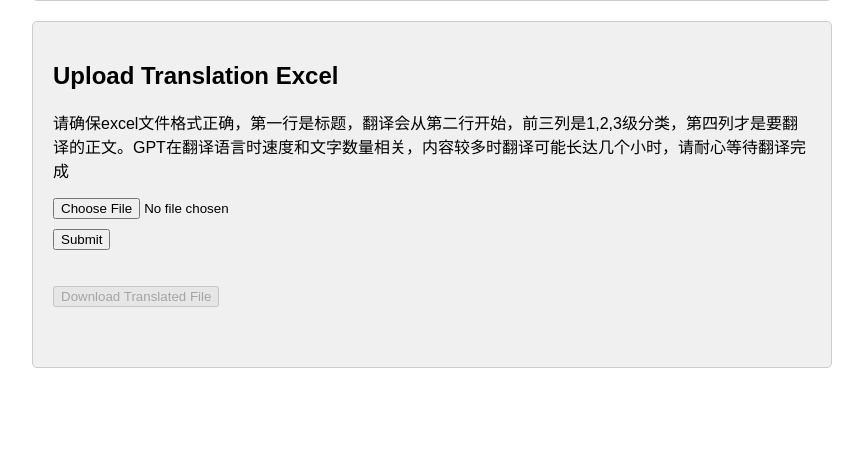
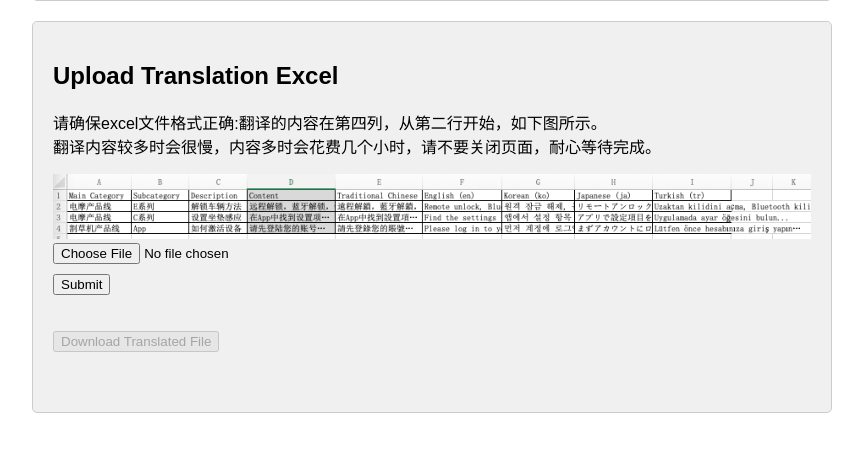
Before and after one commit to ark338/NineBrainTranslator, a Flask app: page /translate in a window 1280 px wide. Shown: the part 942-1395 px from the top of the page, without its empty margins (208-1071 px from the left). Before the commit the page ends 1310 px from the top, so only its background shows below. Run offline with Flask 3, Linux system fonts and the light colour scheme; some libraries are stand-ins or nearby versions.

Commit message:
add sample picture for excel

```diff
--- a/static/styles.css
+++ b/static/styles.css
@@ -38,3 +38,8 @@ button {
     overflow-y: auto;
     white-space: pre-wrap;
 }
+
+.container img {
+    max-width: 100%;
+    height: auto;
+}
--- a/templates/index.html
+++ b/templates/index.html
@@ -171,7 +171,13 @@
     <div class="container">
         <section id="upload">
             <h2>Upload Translation Excel</h2>
-            <p>请确保excel文件格式正确，第一行是标题，翻译会从第二行开始，前三列是1,2,3级分类，第四列才是要翻译的正文。GPT在翻译语言时速度和文字数量相关，内容较多时翻译可能长达几个小时，请耐心等待翻译完成</p>
+            <div>
+                <p>
+                    请确保excel文件格式正确:翻译的内容在第四列，从第二行开始，如下图所示。<br>
+                    翻译内容较多时会很慢，内容多时会花费几个小时，请不要关闭页面，耐心等待完成。<br>
+                </p>
+                <img src="/static/example.png" alt="Example">
+            </div>
             <input type="file" id="fileInput">
             <button id="submitFile">Submit</button>
             <div id="fileProgress"></div>
```
Also changed, not shown: static/example.png (added).
